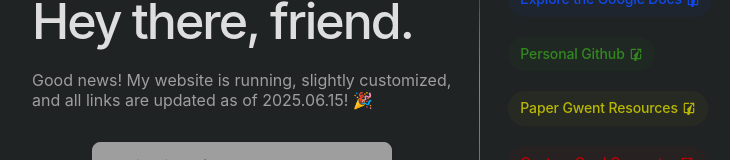
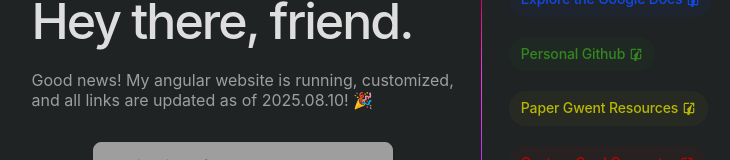
Before and after one commit to calebketterer/Calebs-Virtual-Compendium, an Angular app: page / in a window 1280 px wide. Shown: the part 390-550 px from the top of the page, without its empty margins (268-998 px from the left). Built offline with nearby package versions, Linux system fonts and the light colour scheme.

Commit message:
Visual Sudoku Tweaks

```diff
--- a/src/app/app.component.html
+++ b/src/app/app.component.html
@@ -55,8 +55,8 @@
             <!-- END: Angular Logo SVG -->
             <h1 #heyThere (click)="shakeHeyThere()" style="cursor:pointer;">Hey there, friend.</h1>
             <p #goodNews (click)="shakeGoodNews()" style="cursor:pointer;">
-                Good news! My website is running, slightly customized,
-                <br> and all links are updated as of 2025.06.15! 🎉
+                Good news! My angular website is running, customized,
+                <br> and all links are updated as of 2025.08.10! 🎉
             </p>
 
             <!-- Dropdown Menu Options -->
--- a/src/app/sudoku/sudoku.component.css
+++ b/src/app/sudoku/sudoku.component.css
@@ -2,12 +2,12 @@
   width: 100%;
   display: flex;
   justify-content: center;
-  margin-bottom: 18px;
+  margin-bottom: -1em;
 }
 
 .pill {
   display: inline-block;
-  padding: 0.7em 3em;
+  padding: 0.3em 3em;
   font-size: 2.3rem;
   font-weight: 800;
   border-radius: 999px;
--- a/src/app/sudoku/sudoku.component.html
+++ b/src/app/sudoku/sudoku.component.html
@@ -1,7 +1,7 @@
-<div class="sudoku-header">
+<div class="sudoku-container" tabindex="0" (keydown)="handleKey($event)">
+  <div class="sudoku-header">
   <div class="pill sudoku-pill">Sudoku</div>
 </div>
-<div class="sudoku-container" tabindex="0" (keydown)="handleKey($event)">
   <div class="sudoku-timer-row">
     <span class="sudoku-timer">
       <svg width="18" height="18" style="vertical-align:middle; margin-right:0.2em;" viewBox="0 0 24 24"><path fill="#6330a4" d="M15.07 1 9.02 1.04a1 1 0 1 0 .02 2l6.05-.04a1 1 0 0 0-.02-2zm-3.07 4A9 9 0 1 0 21 14.5a9 9 0 0 0-9-9zm0 16A7 7 0 1 1 19 14.5a7 7 0 0 1-7 7zm.5-7V9.5a1 1 0 0 0-2 0v5.5a1 1 0 0 0 .29.71l3.5 3.5a1 1 0 0 0 1.42-1.42z"/></svg>
```
